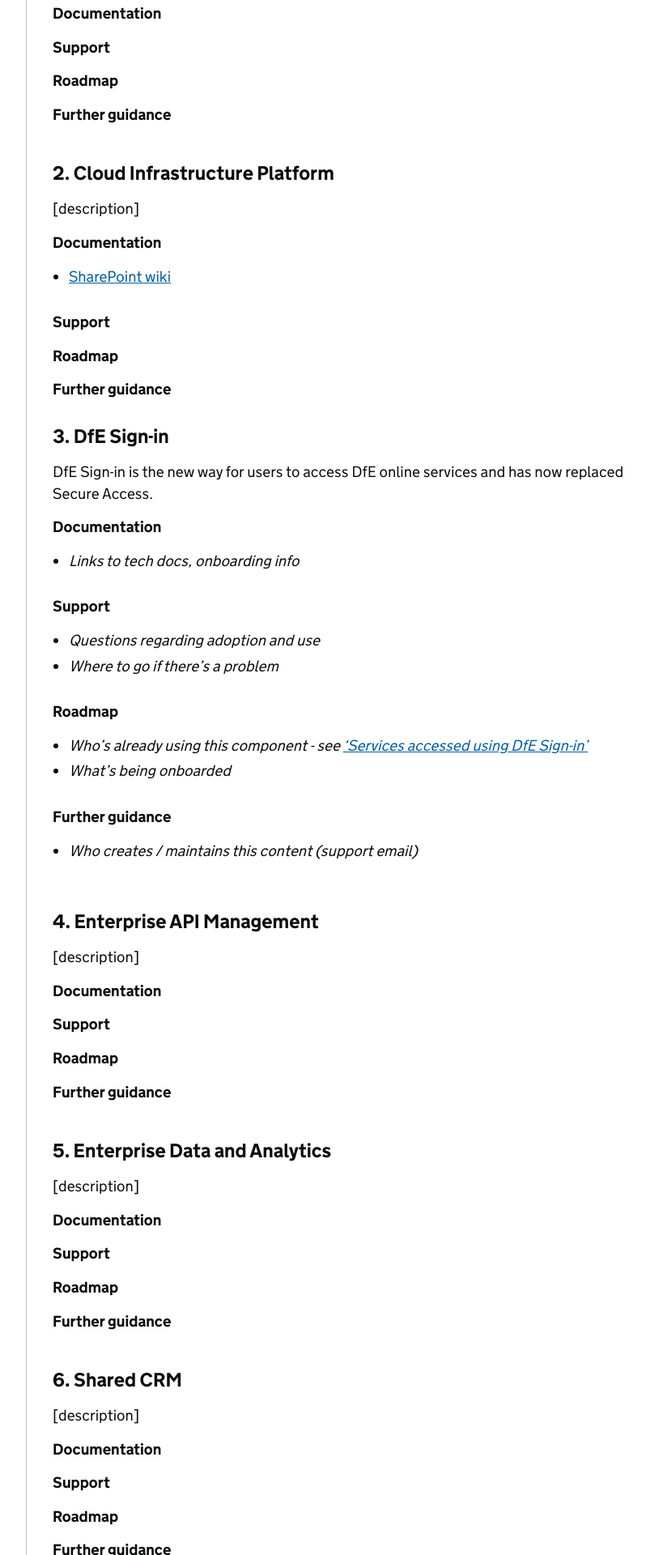
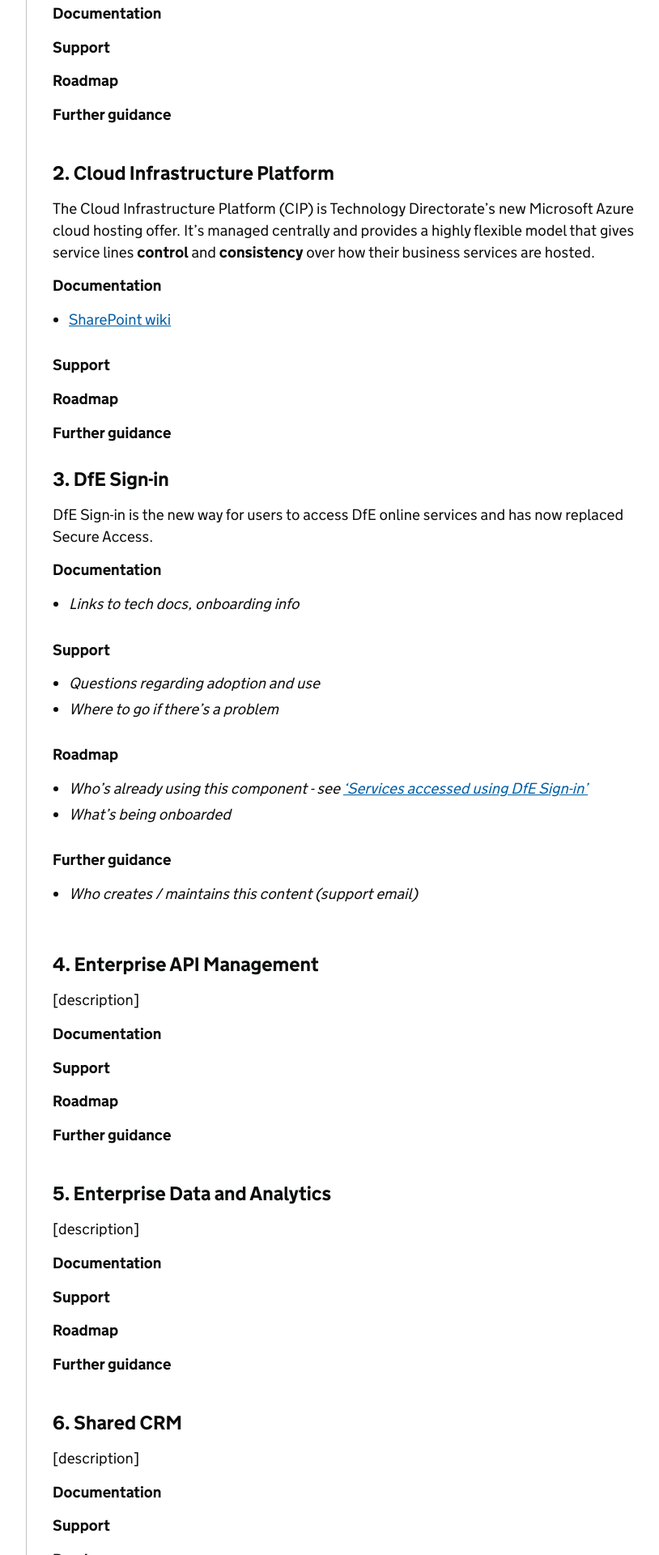
Before and after one commit to DFE-Digital/architecture, a Jekyll site: the page built from common-components/index.md, in a window 1280 px wide. Shown: the part 2222-4142 px from the top of the page at 81% size, without its empty margins (298-1112 px from the left). Built offline with Jekyll 4.4.1, drawn with Linux system fonts in a browser that asks for light colours; our own code applies the rules of GitHub Pages for plain Markdown files.

Commit message:
Update CIP description

```diff
--- a/common-components/index.md
+++ b/common-components/index.md
@@ -65,7 +65,7 @@ __Further guidance__
 <a name="cip"></a>
 ### 2. Cloud Infrastructure Platform
 
-[description]
+The Cloud Infrastructure Platform (CIP) is Technology Directorate’s new Microsoft Azure cloud hosting offer. It’s managed centrally and provides a highly flexible model that gives service lines __control__ and __consistency__ over how their business services are hosted.
 
 __Documentation__
 
```
